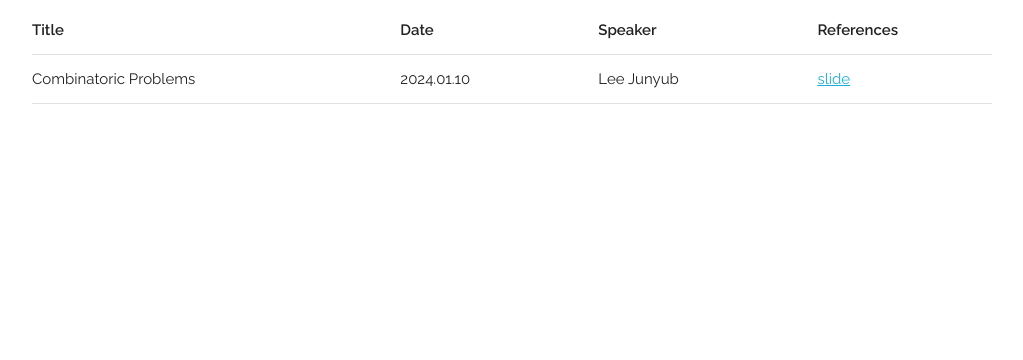
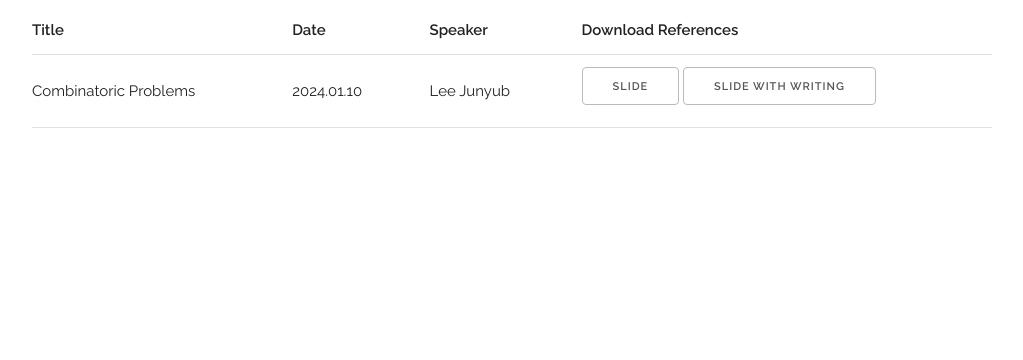
Before and after one commit to INU-Math-Club-0/inu-math-club.github.io, a plain HTML site: page index.html in a window 1280 px wide. Shown: the part 440-800 px from the top of the page, without its empty margins (128-1151 px from the left). Drawn offline with Linux system fonts and the light colour scheme.

Commit message:
written reference added

```diff
--- a/index.html
+++ b/index.html
@@ -50,7 +50,7 @@
               <th>Title</th>
               <th>Date</th>
               <th>Speaker</th>
-              <th>References</th>
+              <th>Download References</th>
             </tr>
           </thead>
           <tbody>
@@ -58,7 +58,9 @@
               <td>Combinatoric Problems</td>
               <td>2024.01.10</td>
               <td>Lee Junyub</td>
-              <td><a href="References\2024.01.10_Combinatoric Problems_Lee Junyub\Combinatoric-problems.pdf">slide</a>
+              <td>
+                <button href="References\2024.01.10_Combinatoric Problems_Lee Junyub\Combinatoric-problems.pdf">slide</button>
+                <button href="References\Combinatoric Problems_2024.01.10_Lee Junyub\Combinatoric-problems_with_writing.pdf">slide with writing</button>
               </td>
             </tr>
       </div>
```
Also changed, not shown: 3 other files.
